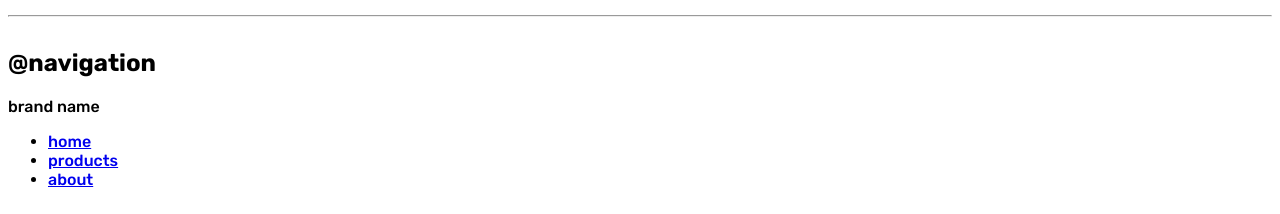
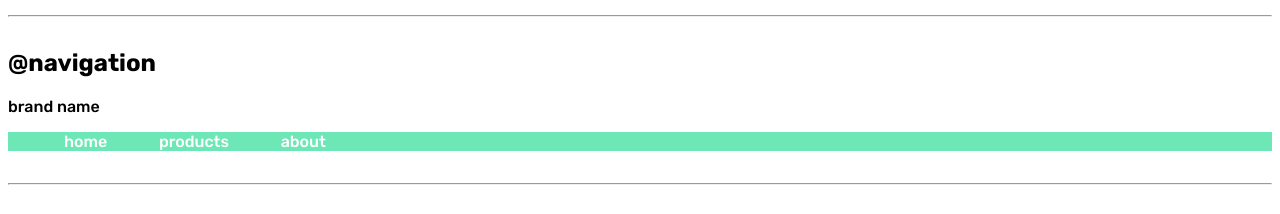
Before and after one commit to daulatrao7/HTML-coding-by-neogcamp, a plain HTML site: page index.html in a window 1280 px wide. Shown: the part 1220-1434 px from the top of the page. Drawn offline with Linux system fonts and the light colour scheme.

Commit message:
navigation

```diff
--- a/index.html
+++ b/index.html
@@ -64,22 +64,23 @@
 
     <h2>@navigation</h2>
 
-    <div>
+    <div class="nav-brand">
         brand name
     </div>
 
-
-    <ul>
-        <li>
-            <a href="/">home</a>
+<nav class="navigation container">
+    <ul class="non-bullet container">
+        <li class="list-inline">
+            <a class="link" href="/">home</a>
         </li>
-        <li>
-            <a href="/">products</a>
+        <li class="list-inline">
+            <a class="link" href="/">products</a>
         </li>
-        <li>
-            <a href="/">about</a>
+        <li class="list-inline">
+            <a class="link" href="/">about</a>
         </li>
     </ul>
+</nav>
 
     <hr>
 
--- a/styles.css
+++ b/styles.css
@@ -45,3 +45,11 @@ hr{
     display: inline;
     padding: 0rem 0.5rem;
 }
+
+.navigation{
+    background-color: var(--primary-color);
+}
+
+.navigation .link{
+    color: white;
+}
```
